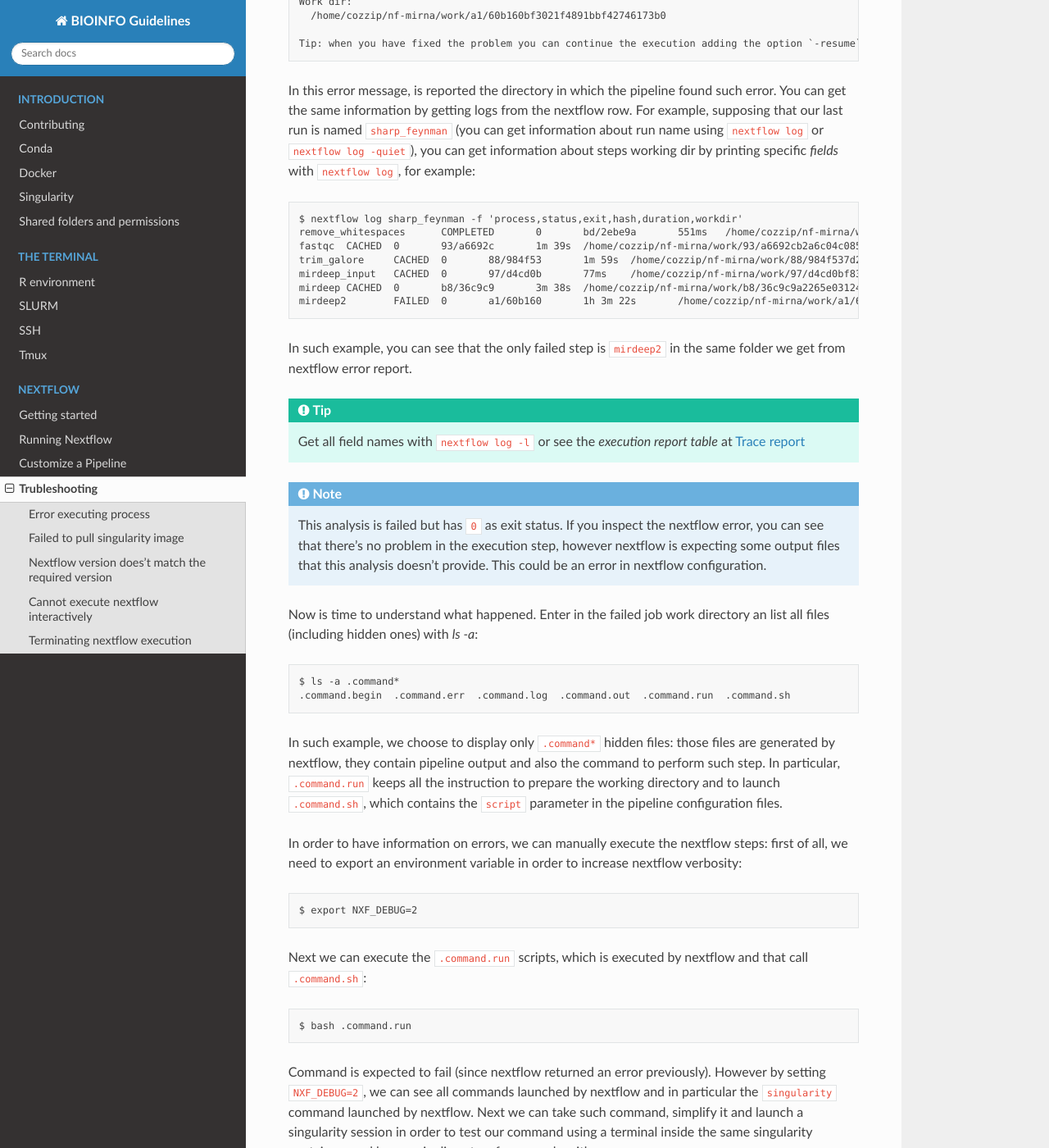
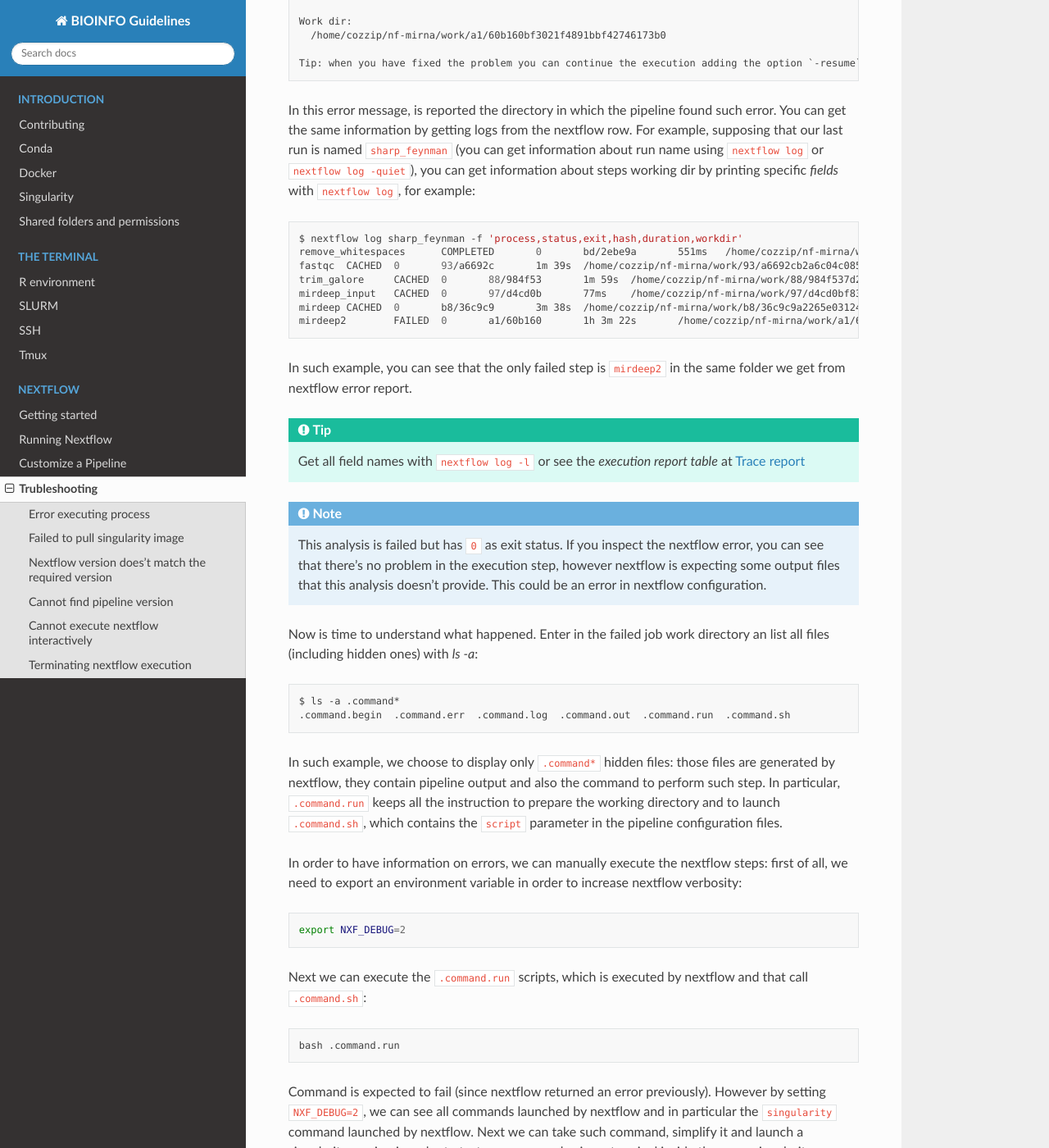
Before and after one commit to cnr-ibba/BIOINFO-guidelines, a Sphinx documentation site: the page built from docs/nextflow/trubleshooting.rst, in a window 1280 px wide and 1400 px high, scrolled down 796 px. Shown: the whole window at 82% size. Built offline with Sphinx 7.4.7 and the Read the Docs theme 3.1.0, drawn with Linux system fonts in a browser that asks for light colours; some of the changed text lies outside the part shown.

Commit message:
:memo: update troubleshooting
solve Cannot find revision `x.x.x`

```diff
--- a/docs/nextflow/trubleshooting.rst
+++ b/docs/nextflow/trubleshooting.rst
@@ -38,7 +38,9 @@
 supposing that our last run is named ``sharp_feynman`` (you can get information about
 run name using ``nextflow log`` or ``nextflow log -quiet``), you can get information
 about steps working dir by printing specific *fields* with ``nextflow log``, for
-example::
+example:
+
+.. code-block:: bash
 
   $ nextflow log sharp_feynman -f 'process,status,exit,hash,duration,workdir'
   remove_whitespaces      COMPLETED       0       bd/2ebe9a       551ms   /home/cozzip/nf-mirna/work/bd/2ebe9a9f2e1703a18059fbdf1191e7
@@ -64,7 +66,9 @@
   an error in nextflow configuration.
 
 Now is time to understand what happened. Enter in the failed job work directory an
-list all files (including hidden ones) with `ls -a`::
+list all files (including hidden ones) with `ls -a`:
+
+.. code-block:: bash
 
   $ ls -a .command*
   .command.begin  .command.err  .command.log  .command.out  .command.run  .command.sh
@@ -77,23 +81,29 @@
 
 In order to have information on errors, we can manually execute the nextflow steps:
 first of all, we need to export an environment variable in order to increase
-nextflow verbosity::
+nextflow verbosity:
 
-  $ export NXF_DEBUG=2
+.. code-block:: bash
+
+  export NXF_DEBUG=2
 
 Next we can execute the ``.command.run`` scripts, which is executed by nextflow and
-that call ``.command.sh``::
+that call ``.command.sh``:
 
-  $ bash .command.run
+.. code-block:: bash
+
+  bash .command.run
 
 Command is expected to fail (since nextflow returned an error previously). However
 by setting ``NXF_DEBUG=2``, we can see all commands launched by nextflow and in
 particular the ``singularity`` command launched by nextflow. Next we can take such
 command, simplify it and launch a singularity session in order to test our command
 using a terminal inside the same singularity container used by our pipeline
-step, for example with::
+step, for example with:
 
-  $ singularity exec -B $HOME -B /home/ -B $PWD/ /home/core/nxf_singularity_cache/bunop-mirdeep2.img  /bin/bash
+.. code-block:: bash
+
+  singularity exec -B $HOME -B /home/ -B $PWD/ /home/core/nxf_singularity_cache/bunop-mirdeep2.img  /bin/bash
 
 Where all ``-B`` parameters indicate all folders that will be mounted inside our
 container (such as our ``$HOME`` directory, the ``/home`` directory, which is the
@@ -139,11 +149,13 @@
 in nextflow output, then move in ``$NXF_SINGULARITY_CACHEDIR`` directory and call
 such command manually. After downloading the image, rename the file and remove the
 ``.pulling.[0-9]*`` from the image name (nextflow images should end with ``.img``
-extension). For example in the previous case::
+extension). For example in the previous case:
 
-  $ cd $NXF_SINGULARITY_CACHEDIR
-  $ singularity pull  --name quay.io-biocontainers-bioconductor-summarizedexperiment-1.18.1--r40_0.img.pulling.1610634041691 docker://quay.io/biocontainers/bioconductor-summarizedexperiment:1.18.1--r40_0 > /dev/null
-  $ mv quay.io-biocontainers-bioconductor-summarizedexperiment-1.18.1--r40_0.img.pulling.1610634041691 quay.io-biocontainers-bioconductor-summarizedexperiment-1.18.1--r40_0.img
+.. code-block:: bash
+
+  cd $NXF_SINGULARITY_CACHEDIR
+  singularity pull  --name quay.io-biocontainers-bioconductor-summarizedexperiment-1.18.1--r40_0.img.pulling.1610634041691 docker://quay.io/biocontainers/bioconductor-summarizedexperiment:1.18.1--r40_0 > /dev/null
+  mv quay.io-biocontainers-bioconductor-summarizedexperiment-1.18.1--r40_0.img.pulling.1610634041691 quay.io-biocontainers-bioconductor-summarizedexperiment-1.18.1--r40_0.img
 
 After that, you could resume your nextflow pipeline by adding the ``-resume`` option
 in your command line in order using the cached results of the previous calculations
@@ -169,20 +181,49 @@
 on version on `nf-core pipeline <https://nf-co.re/pipelines>`__ or directly
 from the GitHub project of `nf-core <https://github.com/nf-core>`__ organization.
 Once you find your desidered version, you have to declare it with the parameter
-``-r`` when calling nextflow, for example::
+``-r`` when calling nextflow, for example:
 
-  $ nextflow run nf-core/rnaseq -r 2.0 -profile test,singularity -resume
+.. code-block:: bash
+
+  nextflow run nf-core/rnaseq -r 2.0 -profile test,singularity -resume
 
 The second option is to upgrade your nextflow version. You can install a specific
 version of nextflow from the `nextflow release page <https://github.com/nextflow-io/nextflow/releases>`__
 Copy the nextflow asset link present in every release, and then install nextflow like
-this::
+this:
 
-  $ wget -qO- https://github.com/nextflow-io/nextflow/releases/download/v20.12.0-edge/nextflow-20.12.0-edge-all | bash
+.. code-block:: bash
+
+  wget -qO- https://github.com/nextflow-io/nextflow/releases/download/v20.12.0-edge/nextflow-20.12.0-edge-all | bash
 
 This will download all the requirements and will put nextflow in your current directory.
 Change the nextflow default permissions to ``755`` and move such executable in a
 directory with a higher position in your ``$PATH`` environment, for example ``$HOME/bin``
+
+Cannot find pipeline version
+----------------------------
+
+Sometimes is possible that you cannot find a specific version of a pipeline that
+you know is present in the remote repository with an error like this::
+
+  Cannot find revision `x.x.x` -- Make sure that it exists in the remote repository
+
+This could happen if your local version of the pipeline (in your ``$HOME/.nextflow/assets/``)
+is not updated with the remote repository. In this case, you need to synchronize your local
+version with the remote repository, for example:
+
+.. code-block:: bash
+
+  nextflow pull nf-core/methylseq
+
+You can also specify a specific version of the pipeline to pull, for example:
+
+.. code-block:: bash
+
+  nextflow pull nf-core/methylseq -r 2.7.1
+
+This will update your local version of the pipeline, and you will be able to call
+the desired version of the pipeline.
 
 Cannot execute nextflow interactively
 -------------------------------------
```
